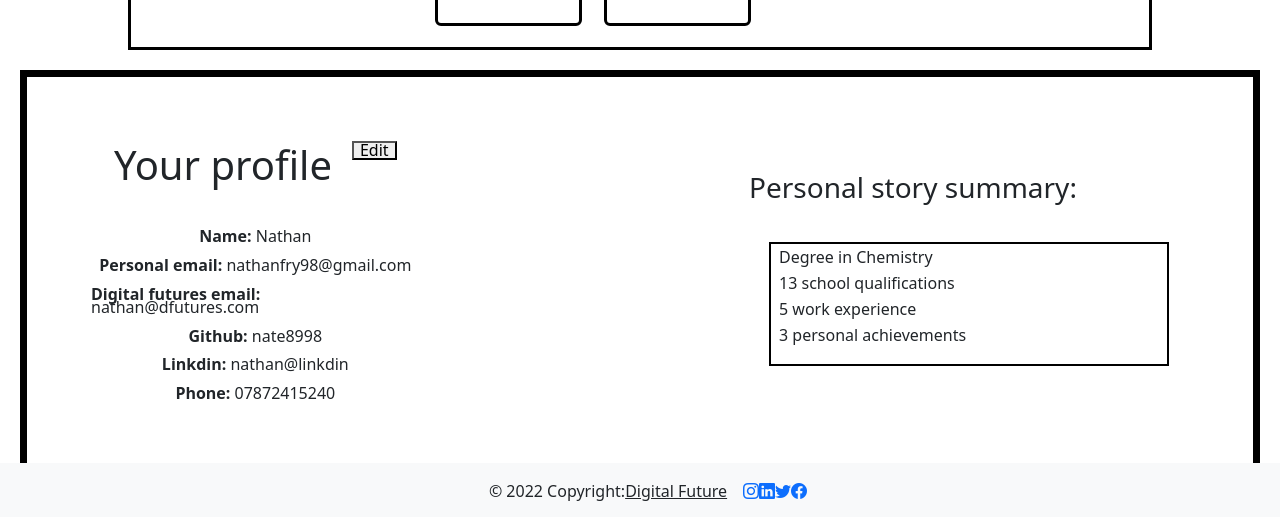
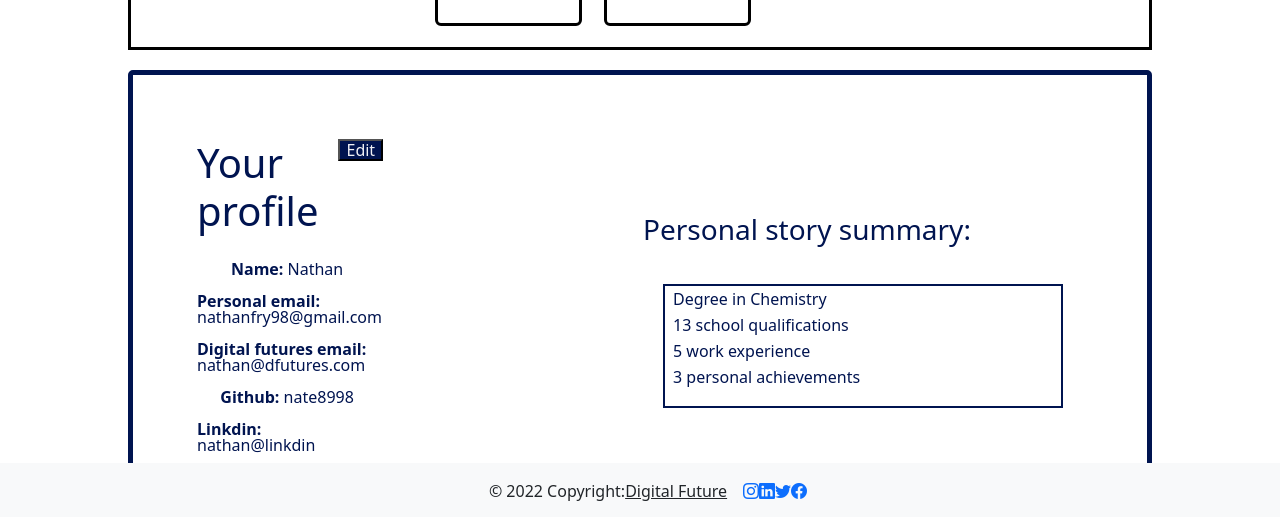
Before and after one commit to TanvirDF/TeamEngineering, a React (Create React App) app in the folder FrontEnd/: page / in a window 1280 px wide. Shown: the part 281-798 px from the top of the page. Built offline with nearby package versions, Linux system fonts and the light colour scheme.

Commit message:
product owner changes made

```diff
--- a/FrontEnd/src/CSS/Profile.css
+++ b/FrontEnd/src/CSS/Profile.css
@@ -2,31 +2,43 @@
     display: flex;
     flex-direction: row;
     min-width: auto;
-    border: 7px solid rgb(0, 0, 0);
+    border: 5px solid rgb(0, 20, 80);
     padding: 5%;
     margin: 20px;
+    margin-left: 10%;
+    margin-right: 10%;
     gap: 30%;
+    border-radius: 5px;
+    color: rgb(0, 20, 80);
+
 }
 
 .Basic-info {
     display: flex;
     flex-direction: column;
-    line-height: 80%;
+    line-height: 100%;
     min-width: 20%;
+    color: rgb(0, 20, 80);
+    text-align: left;
+
 
 }
 
 .info-box {
     min-width: 400px;
-    border: 2px solid rgb(0, 0, 0);
+    border: 2px solid rgb(0, 20, 80);
     padding: 8px;
     margin: 20px;
     text-align: left;
+    color: rgb(0, 20, 80);
+
 }
 
 button {
     align-self: inherit;
     height: 70%;
+    color: rgb(240, 241, 245);
+    background-color: rgb(0, 20, 80);
 }
 
 .title {
@@ -34,10 +46,12 @@ button {
     flex-direction: row;
     gap: 20px;
     padding-bottom: 10%;
+    color: rgb(0, 20, 80);
 
 
 }
 
 .quali {
     line-height: 10px;
+    color: rgb(0, 20, 80);
 }
--- a/FrontEnd/src/component/Profile.jsx
+++ b/FrontEnd/src/component/Profile.jsx
@@ -7,7 +7,7 @@ const Profile = () => {
                 <div className="title">
                     <h1>Your profile</h1>
                     <button type="submit" id="edit-button">Edit</button>
-                </div>
+                </div >
                 <p><strong>Name:</strong> Nathan</p>
                 <p><strong>Personal email:</strong> nathanfry98@gmail.com</p>
                 <p><strong>Digital futures email:</strong> nathan@dfutures.com</p>
```
